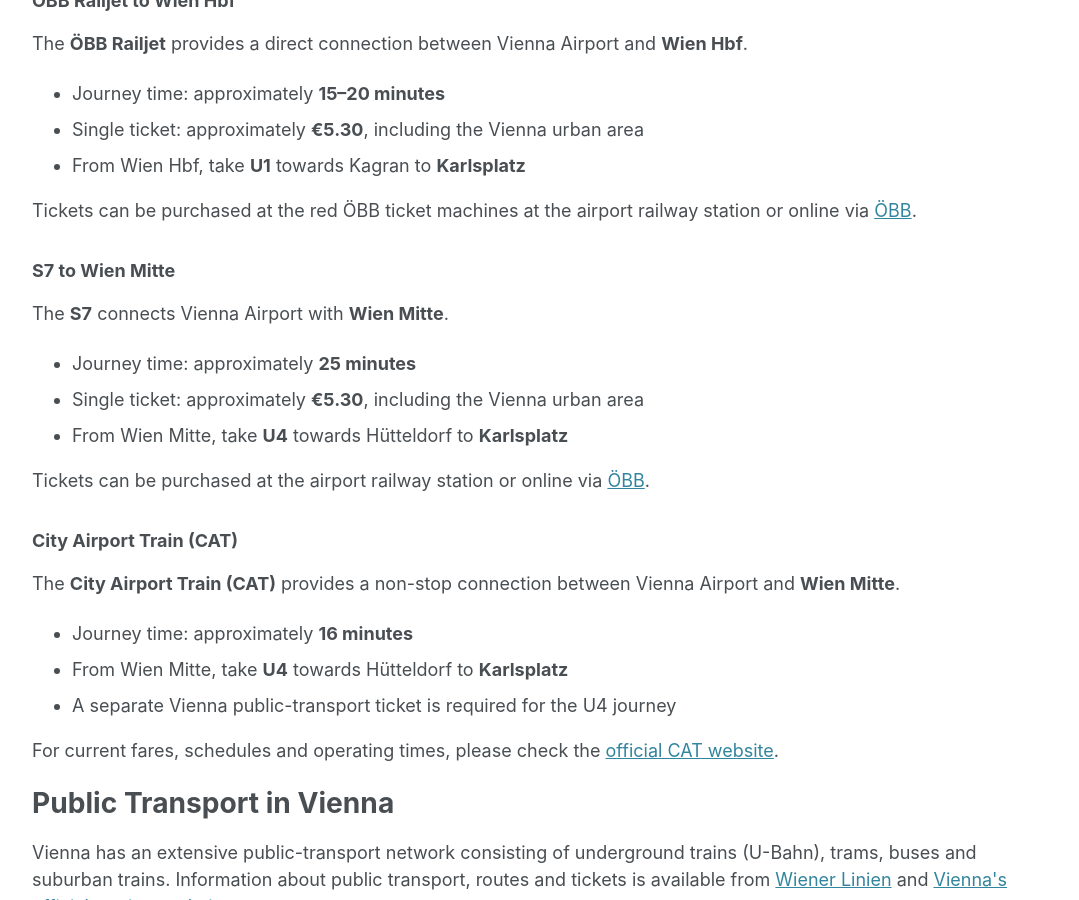
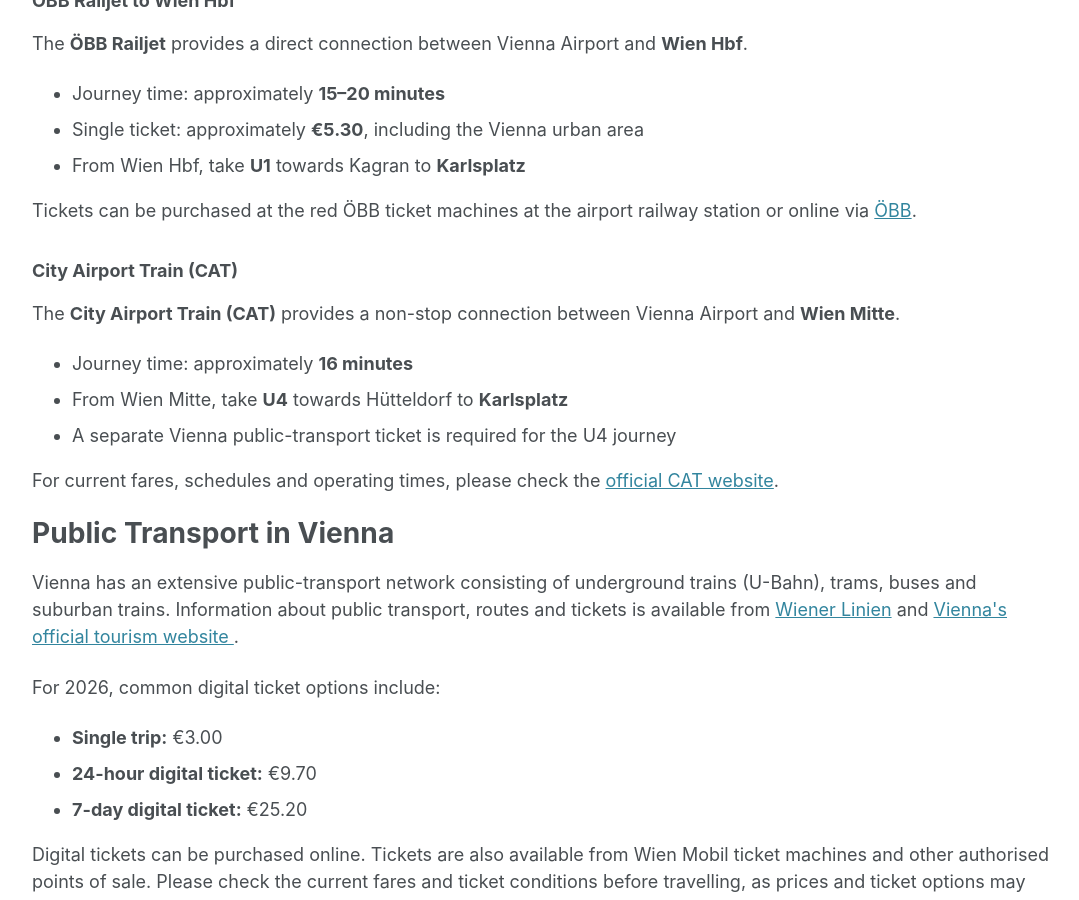
Before and after one commit to eurompi/eurompi.github.io, a Jekyll site: the page built from _pages/venue.md, in a window 1280 px wide and 900 px high, scrolled down 1735 px. Shown: the whole window, without its empty margins (96-1175 px from the left). Built offline with Jekyll 4.4.1, drawn with Linux system fonts in a browser that asks for light colours; cached includes are drawn as plain includes.

Commit message:
Remove S7 connection from Travel info
S7 it is out of service at the time of the event.

Signed-off-by: Christoph Niethammer <niethammer@hlrs.de>

```diff
--- a/_pages/venue.md
+++ b/_pages/venue.md
@@ -62,23 +62,6 @@
   <a href="https://www.oebb.at/en/" target="_blank" rel="noopener">ÖBB</a>.
 </p>
 
-<h3>S7 to Wien Mitte</h3>
-
-<p>
-  The <strong>S7</strong> connects Vienna Airport with
-  <strong>Wien Mitte</strong>.
-</p>
-
-<ul>
-  <li>Journey time: approximately <strong>25 minutes</strong></li>
-  <li>Single ticket: approximately <strong>€5.30</strong>, including the Vienna urban area</li>
-  <li>From Wien Mitte, take <strong>U4</strong> towards Hütteldorf to <strong>Karlsplatz</strong></li>
-</ul>
-
-<p>
-  Tickets can be purchased at the airport railway station or online via
-  <a href="https://www.oebb.at/en/" target="_blank" rel="noopener">ÖBB</a>.
-</p>
 
 <h3>City Airport Train (CAT)</h3>
 
```
